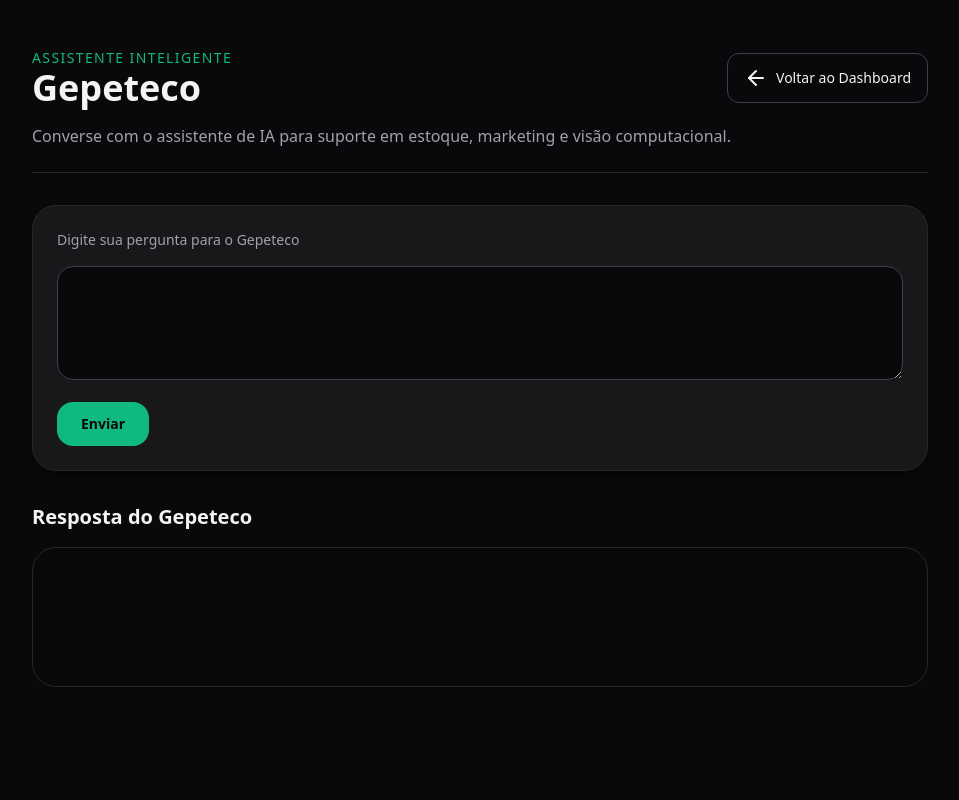
After one commit to andremarcelino-mp4/IABOUNDING, a Python web app: template app/templates/chat.html in a window 1280 px wide. The commit adds this page. Shown: the whole page, without its empty margins (160-1119 px from the left). Run offline with Jinja, Linux system fonts and the light colour scheme; the template is opened without the code that fills it, so the values that code supplies are empty; some libraries are stand-ins or nearby versions.

Commit message:
Add dashboard quick actions and pages for chat, vision, and IA refresh

```diff
--- a/app/routes/marketing.py
+++ b/app/routes/marketing.py
@@ -1,4 +1,5 @@
 from fastapi import APIRouter
+from fastapi.responses import RedirectResponse
 from app.services.marketing_service import gerar_inteligencia_marketing
 
 router = APIRouter()
@@ -7,5 +8,5 @@ router = APIRouter()
 async def atualizar_marketing():
     sucesso = gerar_inteligencia_marketing("Taboão da Serra")
     if sucesso:
-        return {"status": "IA atualizada com sucesso no MongoDB"}
-    return {"status": "Erro ao atualizar IA"}
+        return RedirectResponse(url="/inventory/dashboard?status=ia_atualizada", status_code=303)
+    return RedirectResponse(url="/inventory/dashboard?status=erro_ia", status_code=303)
--- /dev/null
+++ b/app/templates/chat.html
@@ -0,0 +1,69 @@
+<!DOCTYPE html>
+<html lang="pt-br">
+<head>
+    <meta charset="UTF-8">
+    <meta name="viewport" content="width=device-width, initial-scale=1.0">
+    <title>OunceAI | Gepeteco</title>
+    <script src="https://cdn.tailwindcss.com"></script>
+    <script src="https://unpkg.com/lucide@latest"></script>
+</head>
+<body class="bg-zinc-950 text-zinc-100 font-sans antialiased">
+    <main class="min-h-screen p-8 lg:px-20 lg:py-12">
+        <div class="max-w-4xl mx-auto space-y-8">
+            <header class="flex flex-col gap-4 pb-6 border-b border-zinc-800">
+                <div class="flex items-center justify-between gap-4">
+                    <div>
+                        <p class="text-emerald-500 uppercase text-sm tracking-widest">Assistente Inteligente</p>
+                        <h1 class="text-4xl font-bold">Gepeteco</h1>
+                    </div>
+                    <a href="/inventory/dashboard" class="inline-flex items-center gap-2 rounded-xl border border-zinc-700 px-4 py-3 text-sm hover:bg-zinc-800 transition">
+                        <i data-lucide="arrow-left"></i> Voltar ao Dashboard
+                    </a>
+                </div>
+                <p class="text-zinc-400">Converse com o assistente de IA para suporte em estoque, marketing e visão computacional.</p>
+            </header>
+
+            <section class="bg-zinc-900 border border-zinc-800 rounded-3xl p-6 shadow-lg shadow-black/20">
+                <form id="chat-form" class="space-y-4">
+                    <label class="block text-sm text-zinc-400">Digite sua pergunta para o Gepeteco</label>
+                    <textarea id="prompt" name="prompt" rows="4" required class="w-full rounded-2xl border border-zinc-700 bg-zinc-950 p-4 text-sm text-zinc-100 outline-none focus:border-emerald-500 focus:ring-2 focus:ring-emerald-500/20"></textarea>
+                    <button type="submit" class="inline-flex items-center justify-center rounded-2xl bg-emerald-500 px-6 py-3 text-sm font-semibold text-zinc-950 transition hover:bg-emerald-400">Enviar</button>
+                </form>
+            </section>
+
+            <section class="space-y-4">
+                <h2 class="text-xl font-semibold">Resposta do Gepeteco</h2>
+                <div id="response" class="min-h-[140px] rounded-3xl border border-zinc-800 bg-zinc-950 p-6 text-zinc-200"></div>
+            </section>
+        </div>
+    </main>
+
+    <script>
+        lucide.createIcons();
+
+        const form = document.getElementById('chat-form');
+        const responseBox = document.getElementById('response');
+
+        form.addEventListener('submit', async (event) => {
+            event.preventDefault();
+            const prompt = document.getElementById('prompt').value.trim();
+            if (!prompt) return;
+            responseBox.textContent = 'Aguarde, gerando resposta...';
+
+            try {
+                const res = await fetch('/chat/perguntar', {
+                    method: 'POST',
+                    headers: {
+                        'Content-Type': 'application/x-www-form-urlencoded'
+                    },
+                    body: new URLSearchParams({ prompt })
+                });
+                const data = await res.json();
+                responseBox.textContent = data.resposta || 'Nenhuma resposta recebida.';
+            } catch (error) {
+                responseBox.textContent = 'Erro ao obter resposta. Verifique o servidor.';
+            }
+        });
+    </script>
+</body>
+</html>
```
Also changed, not shown: app/routes/camera.py (+7 -1 lines), app/routes/inventory.py (+8 -1 lines), app/templates/dashboard.html (+26 -1 lines), app/templates/vision.html (added, +41 -0 lines).
